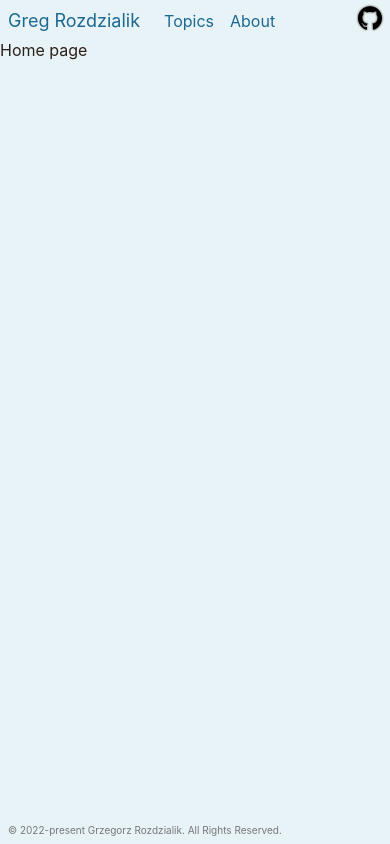
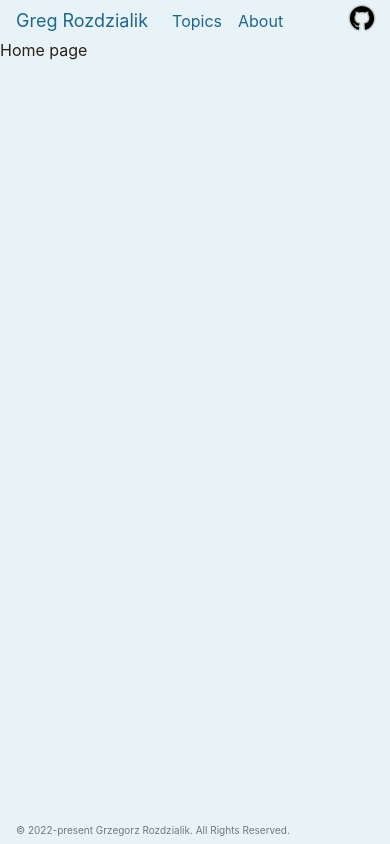
Before and after one commit to Gelio/blog, a Next.js app: page / in a window 390 px wide. Built offline with nearby package versions, Linux system fonts and the light colour scheme.

Commit message:
refactor(layout): container inline padding on mobile
Use 16px padding on each side on mobile. Change the container max width
to include the increased padding, so the content grows and shrinks
fluidly without any jumps.

```diff
--- a/components/Layout/Footer.tsx
+++ b/components/Layout/Footer.tsx
@@ -1,5 +1,8 @@
 import styled from "@emotion/styled";
-import { responsiveContainer } from "../../styles/layout";
+import {
+  responsiveContainer,
+  responsiveContainerInlinePadding,
+} from "../../styles/layout";
 import { rem, spacing } from "../../styles/theme";
 
 export const Footer = () => (
@@ -8,13 +11,16 @@ export const Footer = () => (
   </StyledFooterText>
 );
 
-const StyledFooterText = styled("footer")(responsiveContainer, ({ theme }) => ({
-  paddingInlineStart: spacing(1),
-  color: theme.color.text.desaturated,
-  fontSize: rem(10),
-  paddingBlockEnd: spacing(1),
-  height: rem(spacing(4)),
+const StyledFooterText = styled("footer")(
+  responsiveContainer,
+  responsiveContainerInlinePadding,
+  ({ theme }) => ({
+    color: theme.color.text.desaturated,
+    fontSize: rem(10),
+    paddingBlockEnd: rem(spacing(1)),
+    height: rem(spacing(4)),
 
-  display: "flex",
-  alignItems: "end",
-}));
+    display: "flex",
+    alignItems: "end",
+  })
+);
--- a/components/Layout/Header.tsx
+++ b/components/Layout/Header.tsx
@@ -2,7 +2,10 @@ import styled from "@emotion/styled";
 import Image from "next/image";
 import Link from "next/link";
 import { githubProfileLink } from "../../consts";
-import { responsiveContainer } from "../../styles/layout";
+import {
+  responsiveContainer,
+  responsiveContainerInlinePadding,
+} from "../../styles/layout";
 import { rem, spacing } from "../../styles/theme";
 
 export const Header = () => {
@@ -31,13 +34,16 @@ export const Header = () => {
   );
 };
 
-const StyledHeader = styled("header")(responsiveContainer, {
-  display: "flex",
-  justifyContent: "space-between",
-  alignItems: "center",
-  paddingInline: rem(spacing(1)),
-  height: rem(40),
-});
+const StyledHeader = styled("header")(
+  responsiveContainer,
+  responsiveContainerInlinePadding,
+  {
+    display: "flex",
+    justifyContent: "space-between",
+    alignItems: "center",
+    height: rem(40),
+  }
+);
 
 const StyledHeaderLink = styled("a")(({ theme }) => ({
   color: theme.color.primary.main,
--- a/styles/layout.ts
+++ b/styles/layout.ts
@@ -1,8 +1,12 @@
 import { css } from "@emotion/react";
-import { containerWidth } from "./theme";
+import { containerWidth, rem, spacing } from "./theme";
 
 export const responsiveContainer = css({
   width: "100%",
-  maxWidth: containerWidth,
+  maxWidth: `calc(${containerWidth} + ${rem(2 * spacing(1))})`,
   marginInline: "auto",
 });
+
+export const responsiveContainerInlinePadding = css({
+  paddingInline: rem(spacing(2)),
+});
```
